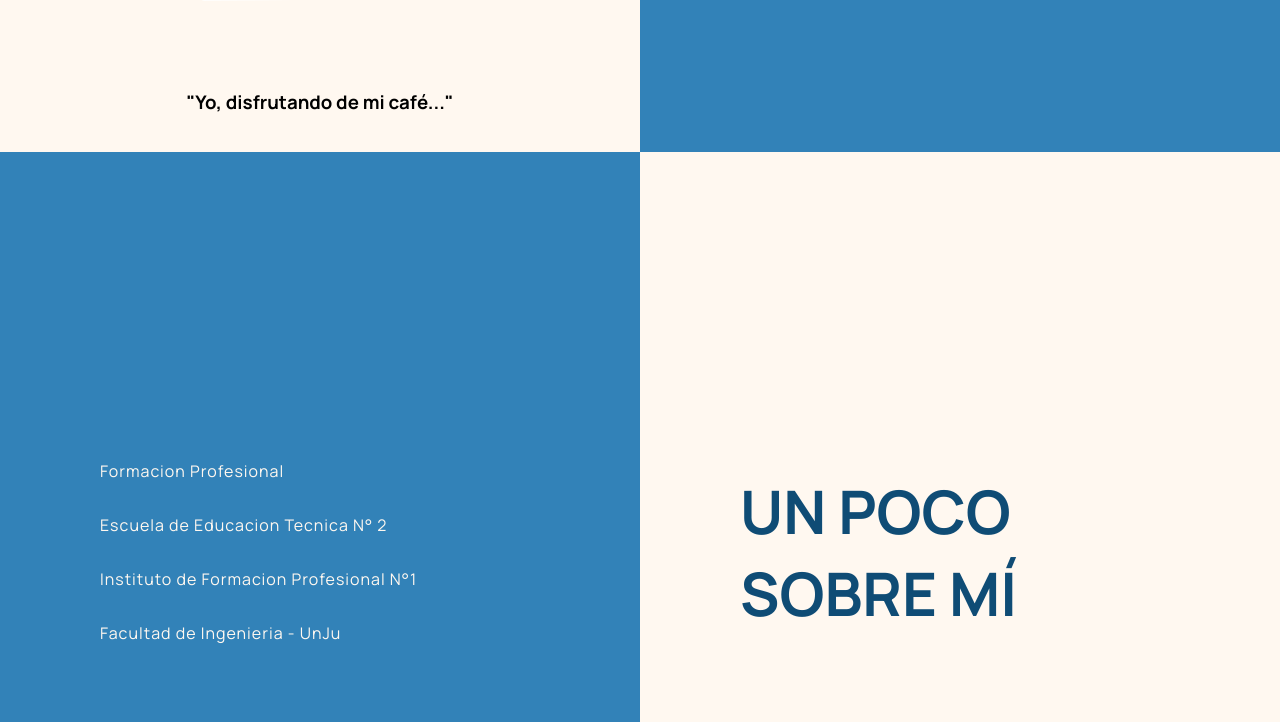
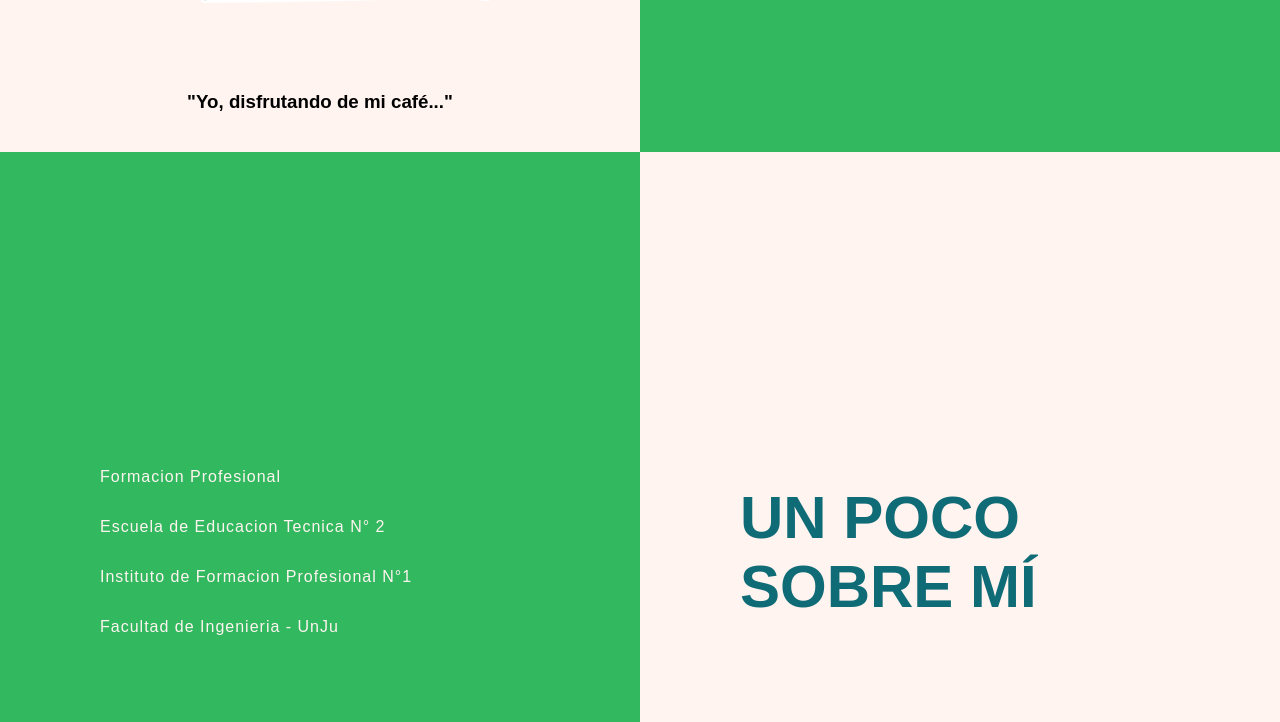
Before and after one commit to joseontiveros/portfolio-template, a plain HTML site: page index.html in a window 1280 px wide. Shown: the part 648-1370 px from the top of the page. Drawn offline with nearby package versions, Linux system fonts and the light colour scheme.

Commit message:
Cambio de fuente y color

```diff
--- a/styles.css
+++ b/styles.css
@@ -1,9 +1,9 @@
-@import url('https://fonts.googleapis.com/css2?family=Manrope:wght@200;400;700;800&display=swap');
-
+/*@import url('https://fonts.googleapis.com/css2?family=Manrope:wght@200;400;700;800&display=swap');*/
+@import url('https://fonts.googleapis.com/css2?family=Overpass:wght@200;400;700;800&family=Sarabun:wght@200;400;700;800&display=swap');
 :root {
-  --primary-color: #3282B8;
-  --primary-color-dark: #0F4C75;
-  --accent-color: #FFF8F0;
+  --primary-color: #32b85f;
+  --primary-color-dark: #0f6b75;
+  --accent-color: #fff4f0;
 }
 
 html {
```
